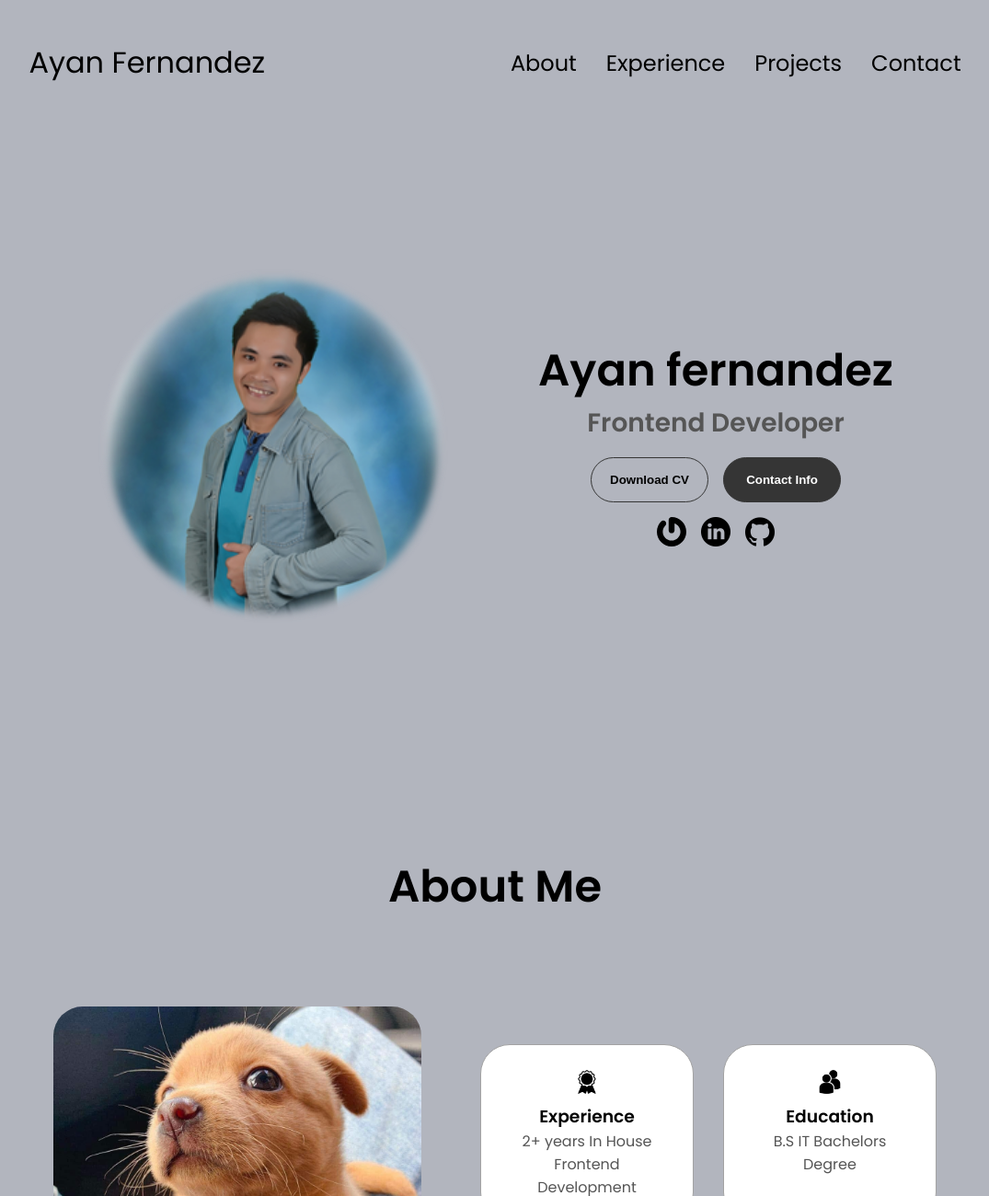
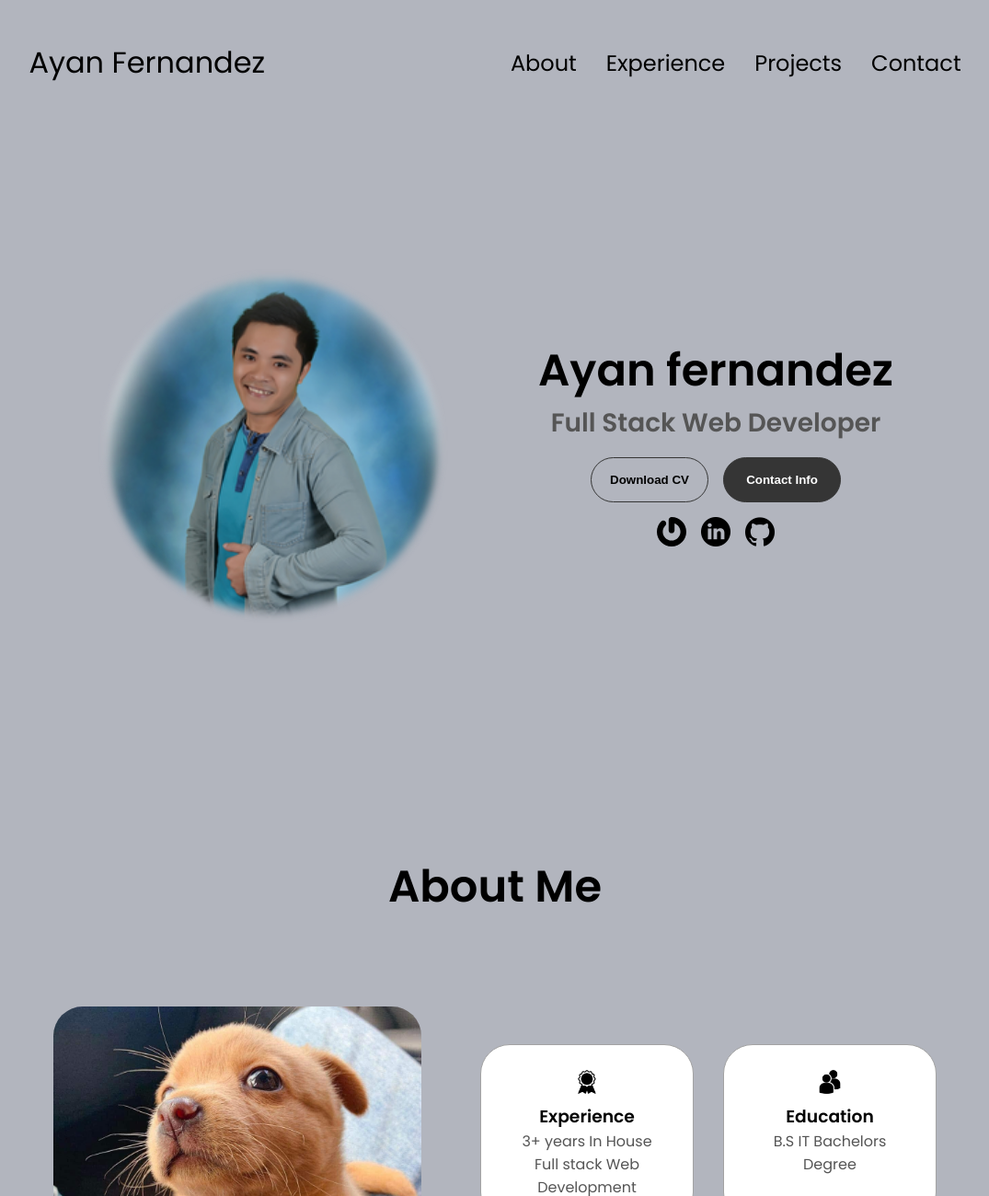
Before and after one commit to Yanians/portfolio, a website: page index.html in a window 1280 px wide. Shown: the top 1300 px of the page at 92% size, without its empty margins (102-1177 px from the left). Drawn offline with Linux system fonts and the light colour scheme.

Commit message:
update of index.html and pdf file

```diff
--- a/index.html
+++ b/index.html
@@ -46,7 +46,7 @@
       <div class="section__text">
         <p class="section__text__p1"></p>
         <h1 class="title">Ayan fernandez</h1>
-        <p class="section__text__p2">Frontend Developer</p>
+        <p class="section__text__p2">Full Stack Web Developer</p>
         <div class="btn-container">
           <button
             class="btn btn-color-2"
@@ -119,7 +119,7 @@
                 class="icon"
               />
               <h3>Experience</h3>
-              <p>2+ years In House <br />Frontend Development</p>
+              <p>3+ years In House <br />Full stack Web Development</p>
             </div>
             <div class="details-container">
               <img
```
Also changed, not shown: 1 other file.
